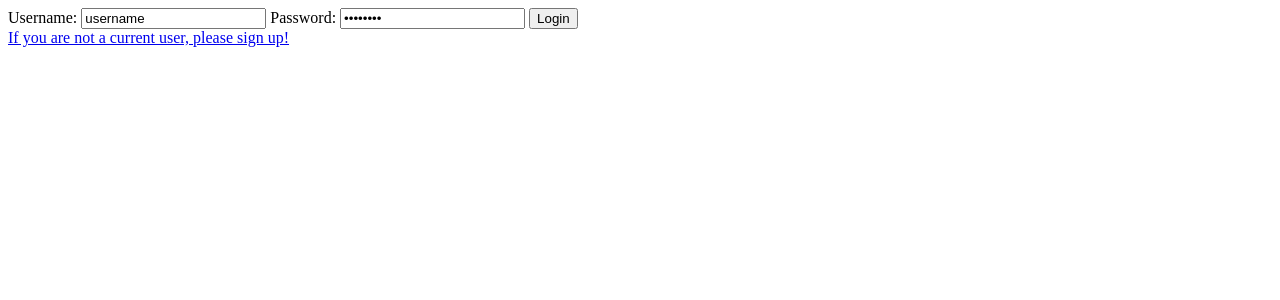
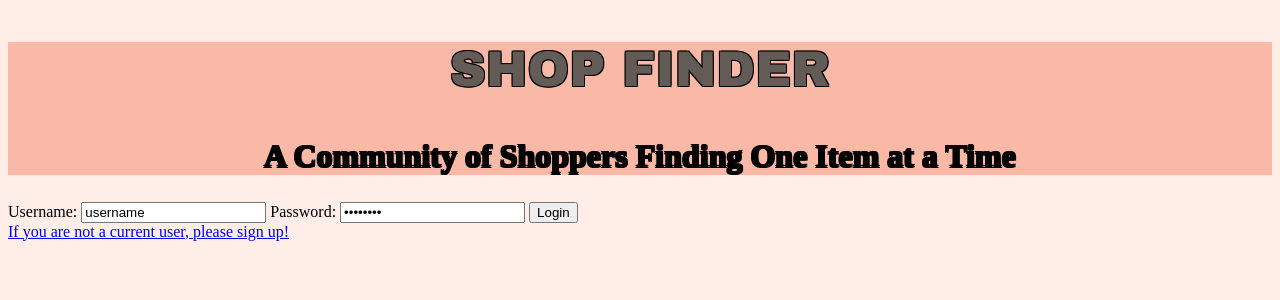
Before and after one commit to Christine516/shopFinder, a Python web app: template templates/login.html in a window 1280 px wide. Shown: the top 300 px of the page. Run offline with Jinja, Linux system fonts and the light colour scheme; the template is opened without the code that fills it, so the values that code supplies are empty.

Commit message:
more formattinh

```diff
--- /dev/null
+++ b/static/css/login.css
@@ -0,0 +1,30 @@
+#header {
+  background-color:#FAB8A7;
+  text-align: center;
+  text-shadow:
+		-1px -1px 0 #000,
+		1px -1px 0 #000,
+		-1px 1px 0 #000,
+		1px 1px 0 #000;
+  padding-top: 0px
+}
+
+body {
+  background-color: #FFEDE8;
+}
+
+h1 {
+  font-size: 50px;
+  color: #635C56;
+  font-family: arial black;
+}
+
+p {
+  font-size: 25px;
+  color: #635C56;
+  font-family: arial;
+}
+
+h2 {
+  font-size:32px
+}
--- a/templates/login.html
+++ b/templates/login.html
@@ -4,12 +4,19 @@
     <meta charset="utf-8">
     <title></title>
   </head>
+  <link rel="stylesheet" href="/static/css/login.css">
   <body>
-    <form action="/Login" method="post">
-      Username: <input type="text" name="username" value="username">
-      Password: <input type="password" name="password" value="password">
-                <input type="submit" value="Login">
-    </form>
+    <section id=header>
+      <h1>SHOP FINDER</h1>
+      <h2>A Community of Shoppers Finding One Item at a Time</h2>
+    </section>
+    <section>
+      <form action="/Login" method="post">
+        Username: <input type="text" name="username" value="username">
+        Password: <input type="password" name="password" value="password">
+                  <input type="submit" value="Login">
+      </form>
     <a href = "/sign_up"> If you are not a current user, please sign up! </a>
+    </section>
   </body>
 </html>
```
